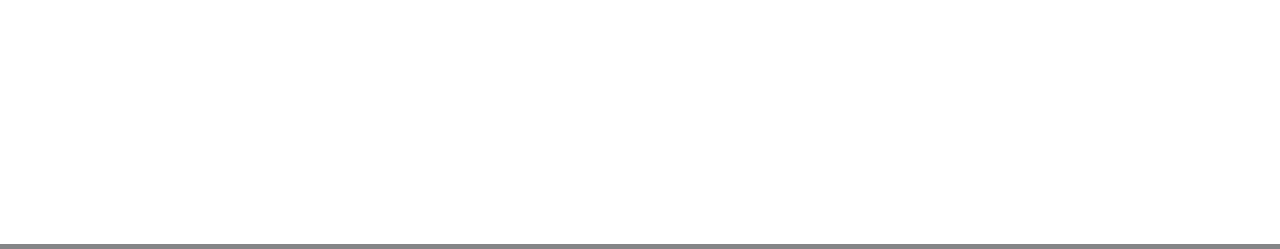
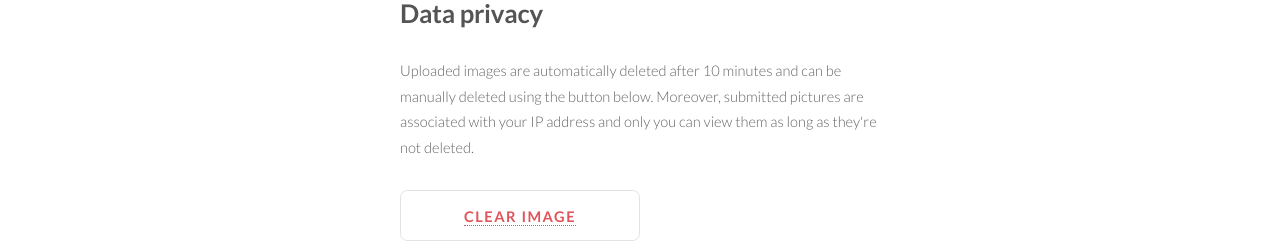
Before and after one commit to victorruelle/heroku_classifier, a Flask app: page / in a window 1280 px wide. Shown: the part 556-805 px from the top of the page. Run offline with Flask 2, Linux system fonts and the light colour scheme.

Commit message:
Style upgrade and data privacy improvement

```diff
--- /dev/null
+++ b/app/data.py
@@ -0,0 +1,80 @@
+from flask import request
+import time
+import os
+
+basedir = os.path.abspath(os.path.dirname(os.path.dirname(__file__)))
+
+def get_session_id():
+    return request.remote_addr
+    # return session['_id']
+
+class DataManager():
+
+    DATA_PERSISTANCE = 600
+
+    def __init__(self):
+        self.predictions = {}
+        self.image_names = {}
+        self.history = {}
+
+    def init_user(self,session_id=None):
+        self.remove_old_users()
+        session_id = session_id or get_session_id()
+        self.predictions[session_id] = ""
+        self.image_names[session_id] = ""
+        self.history[session_id] = time.time()
+
+    def exists(self,session_id = None):
+        session_id = session_id or get_session_id()
+        return session_id in self.history
+
+    def record(self,image_name,prediction):
+        self.remove_old_users()
+        session_id = get_session_id()
+        if not self.exists():
+            self.init_user()
+        self.predictions[session_id] = prediction
+        self.image_names[session_id] = image_name
+
+    def get_prediction(self):
+        self.remove_old_users()
+        if not self.exists():
+            self.init_user()
+        session_id = get_session_id()
+        print("Getting predictions for {} : {} in {}".format(self.predictions[session_id],session_id,self.predictions))
+        return  self.predictions[session_id]
+
+    def get_image_name(self):
+        self.remove_old_users()
+        if not self.exists():
+            self.init_user()
+        session_id = get_session_id()
+        print("Getting image names for {} : {} in  {}".format(session_id,self.image_names[session_id],self.image_names))
+        return  self.image_names[session_id]
+
+    def remove_user(self,session_id):
+        if self.exists(session_id):
+            assert session_id in self.image_names, "{} does not contain {}".format(self.image_names,session_id)
+            image_name = self.image_names[session_id]
+            image_path = os.path.join(basedir,"static","images",image_name)
+            try:
+                os.remove(image_path)
+            except Exception:
+                print("ERROR : could not delete image {}".format(image_path))
+
+            if session_id in self.predictions:
+                self.predictions.pop(session_id)
+            if session_id in self.image_names:
+                self.image_names.pop(session_id)
+            if session_id in self.history:
+                self.history.pop(session_id)
+        else:
+            pass
+
+    def remove_old_users(self):
+        now = time.time()
+        for session_id in self.history:
+            if now - self.history[session_id] > DataManager.DATA_PERSISTANCE :
+                self.remove_user(session_id)
+
+data_manager = DataManager()
--- a/app/templates/index.html
+++ b/app/templates/index.html
@@ -59,6 +59,24 @@
         });
     </script>
     <script type="text/javascript" src="{{ url_for('static', filename='js/init.js') }}"></script>
+    <style>
+        div.inner2 {
+            width: 50%;
+            margin: 0 auto;
+        }
+
+        input[type="file"] {
+            display: none;
+        }
+
+        .custom-file-upload {
+            border: 1px solid #ccc;
+            display: inline-block;
+            padding: 6px 12px;
+            cursor: pointer;
+        }
+
+    </style>
 </head>
 
 <body class="landing">
@@ -69,28 +87,38 @@
             <h2>Pikachu, KanyeWest and Cats classifier demo</h2>
             <p>Upload a photo to see the prediction!</p>
             <form action="/" method="POST" enctype="multipart/form-data">
-                <input type="file" class="custom-file-input" name="image" id="image">
-                <button type="submit" class="btn btn-primary">Upload</button>
+                <label class="button big">
+                    <input type="file" class="custom-file-input" name="image" id="image"
+                        onchange="{ this.form.submit(); }">
+                    Select a photo
+                </label>
+                <!-- <button type="submit" class="btn btn-primary">Upload</button> -->
             </form>
-            <div class="button big"><a href="{{url_for('main.refresh')}}">Clear images</a></div>
         </div>
     </section>
 
-    {%for i in range(predictions| length)%}
+    {%if image_name != ""%}
 
-    <div class="container">
-        <div class="inner">
-            <div class="gallery">
-
-                <img src="{{ url_for('static',filename='images/'+image_names[i]) }}" alt="{{image_names[i]}}"
-                    width="600" height="400">
-                <div class="desc">
-                    <h4>We think this is {{predictions[i]}}</h4>
-                </div>
+    <div class="container" style="margin-top: 50px;">
+        <div class="inner2">
+            <img src="{{ url_for('static',filename='images/'+image_name) }}" alt="{{image_name}}" width="600"
+                height="400">
+            <div class="inner2 desc">
+                <h4>We think this is {{prediction}}</h4>
             </div>
         </div>
     </div>
 
-    {% endfor %}
+    {% endif %}
+
+    <div class="container" style="margin-top: 50px;">
+        <div class="inner2">
+            <h2>Data privacy</h2>
+            <p>Uploaded images are automatically deleted after 10 minutes and can be manually deleted
+                using the button below. Moreover, submitted pictures are associated with your IP address and only you
+                can view them as long as they're not deleted.</p>
+            <div class="button big inner2"><a href="{{url_for('main.refresh')}}">Clear image</a></div>
+        </div>
+    </div>
 
 </html>
--- a/app/views/main.py
+++ b/app/views/main.py
@@ -2,11 +2,10 @@ from flask import Blueprint, render_template, request, redirect, url_for, sessio
 from werkzeug.utils import secure_filename
 import os
 import numpy as np
-import time
 
 from app import app
-
 from app.prediction import predict
+from app.data import data_manager, get_session_id
 
 main = Blueprint('main', __name__)
 
@@ -17,79 +16,10 @@ ALLOWED_EXTENSIONS = {"jpg","jpeg","png"}
 def allowed_file(filename):
     return '.' in filename and filename.rsplit('.', 1)[1].lower() in ALLOWED_EXTENSIONS
 
-def get_session_id():
-    return session['_id']
-
-class History():
-
-    DATA_PERSISTANCE = 600
-
-    def __init__(self):
-        self.predictions = {}
-        self.image_names = {}
-        self.history = {}
-
-    def init_user(self):
-        self.remove_old_users()
-        session_id = get_session_id()
-        self.predictions[session_id] = []
-        self.image_names[session_id] = []
-        self.history[session_id] = time.time()
-
-    def exists(self):
-        return get_session_id() in self.history
-
-    def add_record(self,image_name,prediction):
-        self.remove_old_users()
-        session_id = get_session_id()
-        if not self.exists():
-            self.init_user(session_id)
-        self.predictions[session_id].insert(0,prediction)
-        self.image_names[session_id].insert(0,image_name)
-
-    def get_predictions(self):
-        self.remove_old_users()
-        session_id = get_session_id()
-        if not self.exists():
-            self.init_user(session_id)
-        return  self.predictions[session_id]
-
-    def get_image_names(self):
-        self.remove_old_users()
-        session_id = get_session_id()
-        if not session_id in self.image_names:
-            self.init_user(session_id)
-        return  self.image_names[session_id]
-
-    def remove_user(self,session_id):
-
-        for image_name in self.image_names[session_id]:
-            image_path = os.path.join(basedir,"static","images",image_name)
-            try:
-                os.remove(image_path)
-            except Exception:
-                print("ERROR : could not delete image {}".format(image_path))
-
-        if session_id in self.predictions:
-            self.predictions.pop(session_id)
-        if session_id in self.image_names:
-            self.image_names.pop(session_id)
-        if session_id in self.history:
-            self.history.pop(session_id)
-
-    def remove_old_users(self):
-        now = time.time()
-        for session_id in self.history:
-            if now - self.history[session_id] > History.DATA_PERSISTANCE :
-                self.remove_user(session_id)
-
-history = History()
-
 @main.route('/')
 def index():
-    print("Session object is",session)
-    print(dict(session))
-    return render_template("index.html",image_names=history.image_names,predictions=history.predictions)
+    print("session id is",get_session_id())
+    return render_template("index.html",image_name=data_manager.get_image_name(),prediction=data_manager.get_prediction())
 
 
 @main.route('/',methods=["GET",'POST'])
@@ -101,16 +31,17 @@ def index_post():
             image = request.files["image"]
             if allowed_file(image.filename):
                 session_id = get_session_id()
-                image_name = "{}_input_{}.jpg".format(session_id,len(history.get_predictions()))
+                data_manager.init_user(session_id)
+                image_name = "{}_input.jpg".format(session_id)
                 image_path = os.path.join(basedir,"static","images",image_name)
                 image.save(image_path)
                 prediction = predict(image_path)
-                history.add_record(image_name,prediction)
+                data_manager.record(image_name,prediction)
 
-            return render_template("index.html",image_names=history.get_image_names(),predictions=history.get_predictions())
+            return render_template("index.html",image_name=data_manager.get_image_name(),prediction=data_manager.get_prediction())
 
 
 @main.route('/refresh')
 def refresh():
-    history.remove_old_users(get_session_id())
+    data_manager.remove_user(get_session_id())
     return redirect(url_for("main.index"))
```
Also changed, not shown: app/static/images/127.0.0.1_input.jpg (added).
